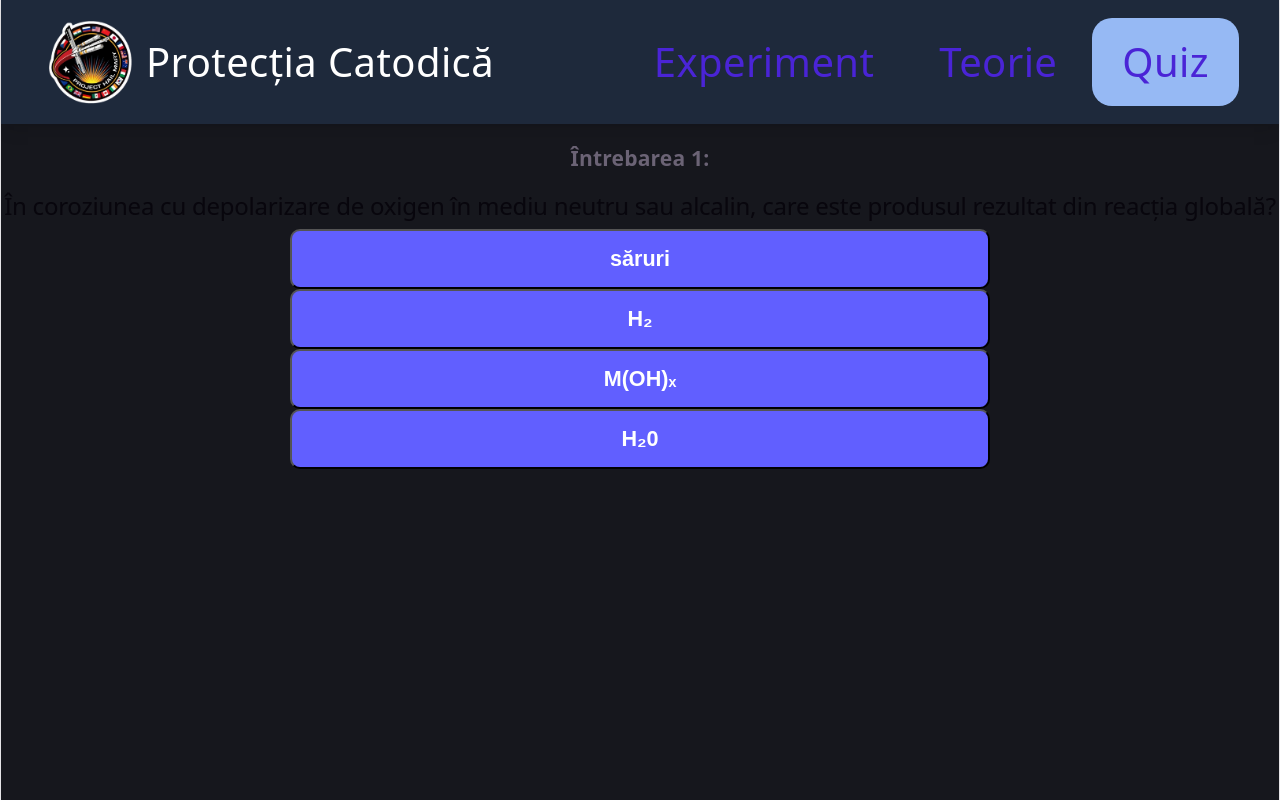
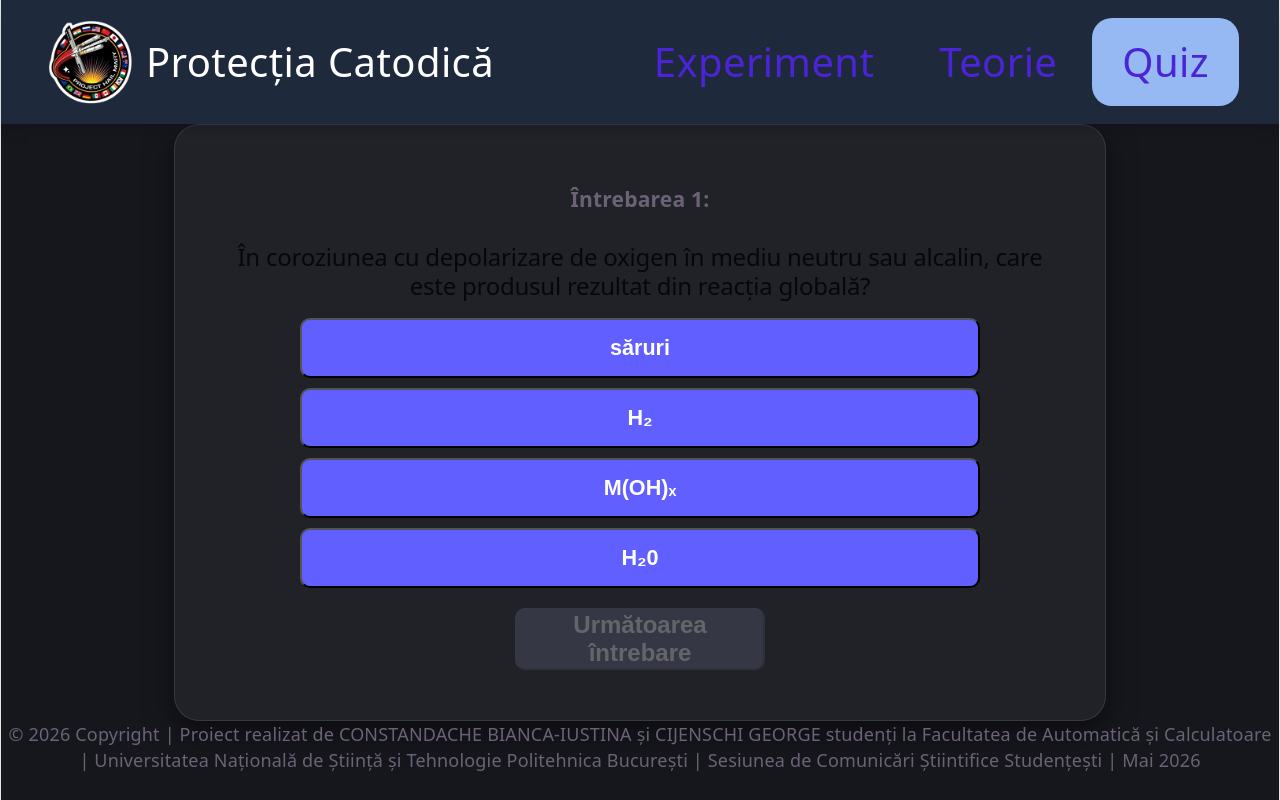
Before and after one commit to mimenschi/proiect_chimie, a React (Vite) app in the folder protectia-catodica/: page /quiz in a window 1280 px wide. Built offline with nearby package versions, Linux system fonts and the light colour scheme.

Commit message:
Finish: Chenarul de quiz

```diff
--- a/protectia-catodica/src/components/Quiz.jsx
+++ b/protectia-catodica/src/components/Quiz.jsx
@@ -1,5 +1,6 @@
 import React, { useState, useEffect } from "react"
 import "./QuizStyle.css"
+import Footer from "../site/Footer"
 
 function Quiz() {
     //intrebarile
@@ -156,6 +157,7 @@ function Quiz() {
                 </div>
             ) : (
                     < div className="quiz-inprogress">
+                        <div className="cutie-quiz">
                             <div className="question-counter">
                                 <h3>Întrebarea {currentQuestion + 1}:</h3>
                                 <h2>{questions[currentQuestion].question}</h2>
@@ -171,13 +173,17 @@ function Quiz() {
                                     ))}
                                 </div>
                             </div>
-
-                    {answered && (
-                        <button className="button-next" onClick={nextQuestion}>
+                            {(
+                                <button
+                                    className="button-next"
+                                    onClick={nextQuestion}
+                                    disabled={!answered}>
                                     {currentQuestion === (questions.length - 1) ? "Vezi rezultatul" : "Următoarea întrebare"}
                                 </button>)}
-                </div >
+                        </div>
+                    </div>
             )}
+            <Footer />
         </div>
     );
 };
--- a/protectia-catodica/src/components/QuizStyle.css
+++ b/protectia-catodica/src/components/QuizStyle.css
@@ -3,6 +3,7 @@
     flex-direction: column;
     align-items: center;
     width: 100%;
+    gap: 10px;
 }
 
 .quiz-options{
@@ -27,7 +28,6 @@
 
 .quiz-options:not(:disabled):hover {
     transform: scale(1.03);
-    background-color: #444;
 }
 
 .quiz-options.selected {
@@ -45,6 +45,7 @@
 
 .button-next{
     color: #fff;
+    width: 250px;
     margin: 10px;
     font-size: x-large;
     font-weight: 700;
@@ -56,3 +57,58 @@
     transform: scale(1.05);
     transition-duration: 0.5ms;
 }
+
+.button-next:disabled{
+    opacity: 0.3;
+    filter: grayscale(80%);
+}
+
+.finishedQuiz{
+    gap: 50px;
+    display: flex;
+    justify-content: center;
+    flex-direction: column;
+    align-items: center;
+    font-size: x-large;
+}
+
+
+.score-text{
+    display: flex;
+    justify-content: center;
+    font-size:xx-large;
+    font-weight: 600;
+}
+
+.restart-quiz-button{
+    background-color: #615FFF;
+    font-size: x-large;
+    display: flex;
+    justify-content: center;
+    align-items: center;
+    width: 100%;
+    border-radius: 10px;
+    width: 250px;
+}
+
+.quiz-inprogress{
+    display: flex;
+    flex-direction: column;
+    align-items: center;
+    justify-content: center;
+    min-height: 50vh;
+    width: 100%;
+}
+
+.cutie-quiz{
+    border: 1px solid rgba(255, 255, 255, 0.1);
+    background-color: rgba(255, 255, 255, 0.05);
+    border-radius: 25px;
+    padding: 40px;
+    width: 90%;
+    max-width: 850px;
+    box-shadow: 0 10px 30px rgba(0, 0, 0, 0.5);
+    display: flex;
+    flex-direction: column;
+    align-items: center;
+}
```
Lines whose indentation alone changed are shown as unchanged.
